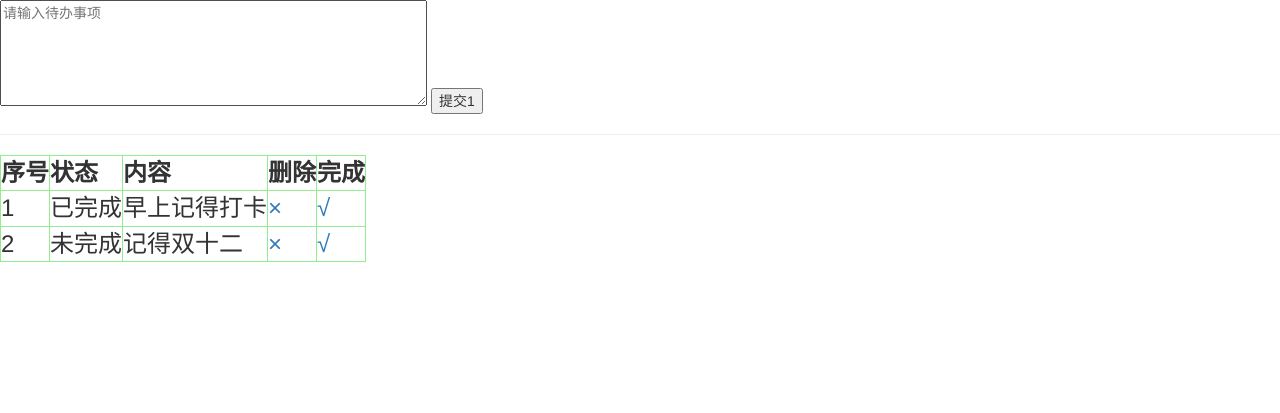
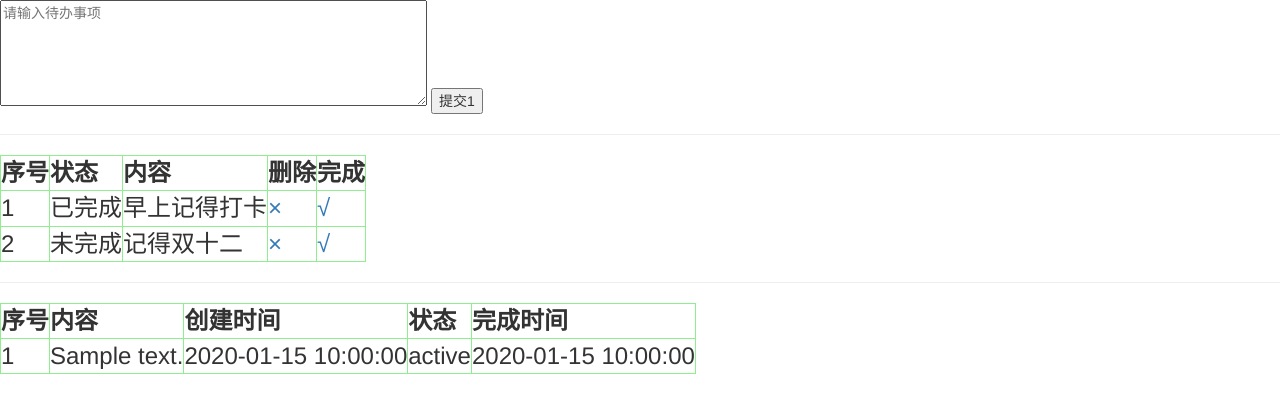
Before and after one commit to GiHeart/todo, a Flask app: template templates/index.html in a window 1280 px wide. Shown: the top 413 px of the page. Run offline with Flask 2, Linux system fonts and the light colour scheme; the template is opened without the code that fills it: most values are stand-ins (such as "Sample title", 1, 10 or a date in 2020); some libraries are stand-ins or nearby versions.

Commit message:
添加了get功能

```diff
--- a/app.py
+++ b/app.py
@@ -1,6 +1,7 @@
-from flask import Flask, render_template, url_for, request
+from flask import Flask, render_template, url_for, request, redirect
 from pymongo import MongoClient
 from datetime import datetime
+import time
 
 app = Flask(__name__)
 client = MongoClient()
@@ -21,11 +22,17 @@ collection = db['content']
 
 @app.route('/')
 def index():
-    return render_template('index.html')
+    return redirect('testa')
+
+
+@app.route('/testa')
+def testa():
+    data = collection.find({})
+    return render_template('index.html', data=data)
 
 
 @app.route('/get')
-def hello_world1():
+def get():
     return 'Hello World!'
 
 
@@ -38,7 +45,8 @@ def add():
     x = collection.find_one({})
     print(x)
     if x:
-        return 'Hello World!'
+        time.sleep(2)
+        return redirect(url_for('index'))
 
 
 @app.route('/finish')
--- a/templates/index.html
+++ b/templates/index.html
@@ -34,4 +34,25 @@
     </tr>
   </table>
 </div>
+<hr/>
+  <div id="test">
+  <table border="1px" style="border: solid lightgreen 1px;font-size: 24px;padding: 50px" cellpadding="10px" cellspacing="2px">
+    <tr>
+      <th>序号</th>
+      <th>内容</th>
+      <th>创建时间</th>
+      <th>状态</th>
+      <th>完成时间</th>
+    </tr>
+{% for d in data %}
+      <tr>
+        <td>{{ loop.index }}</td>
+        <td>{{ d.content }}</td>
+        <td>{{ d.create_time }}</td>
+        <td>{{ d.status }}</td>
+        <td>{{ d.finish_time }}</td>
+      </tr>
+{% endfor %}
+  </table>
+  </div>
 {% endblock %}
```
